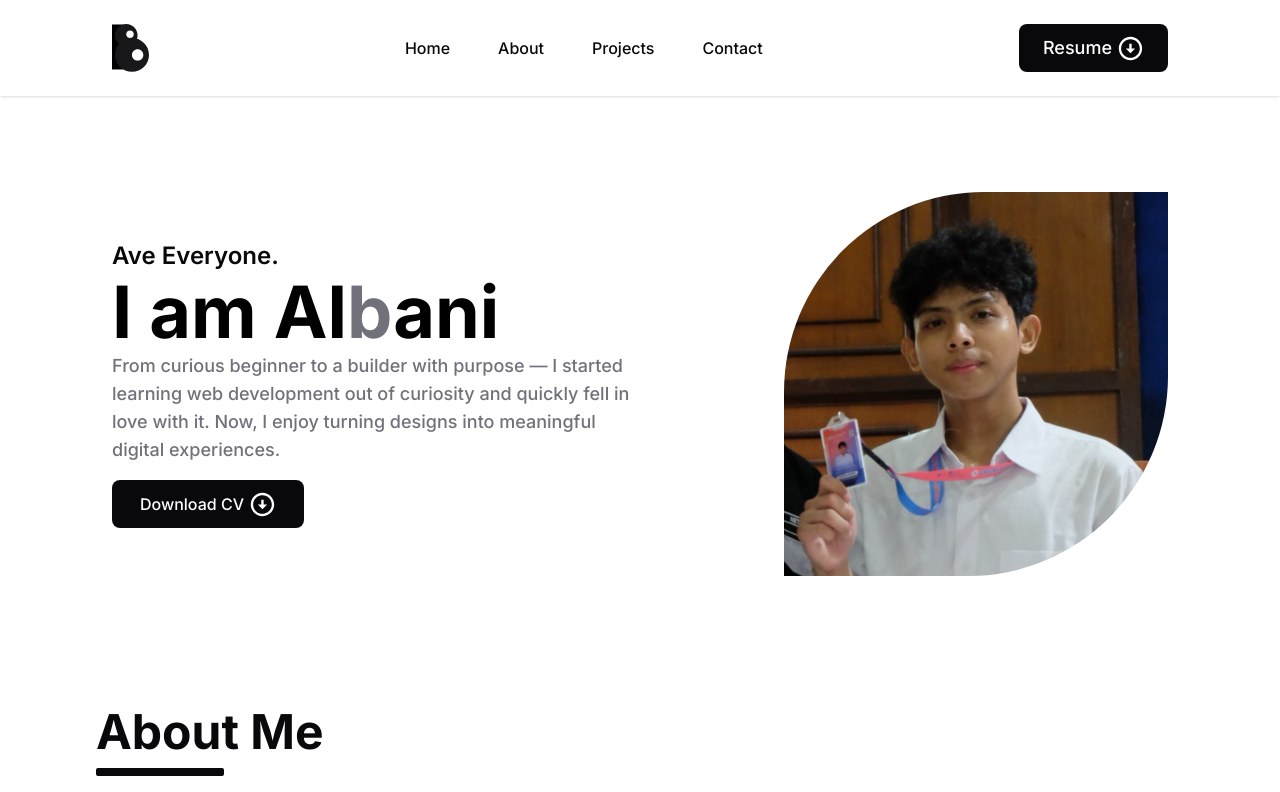
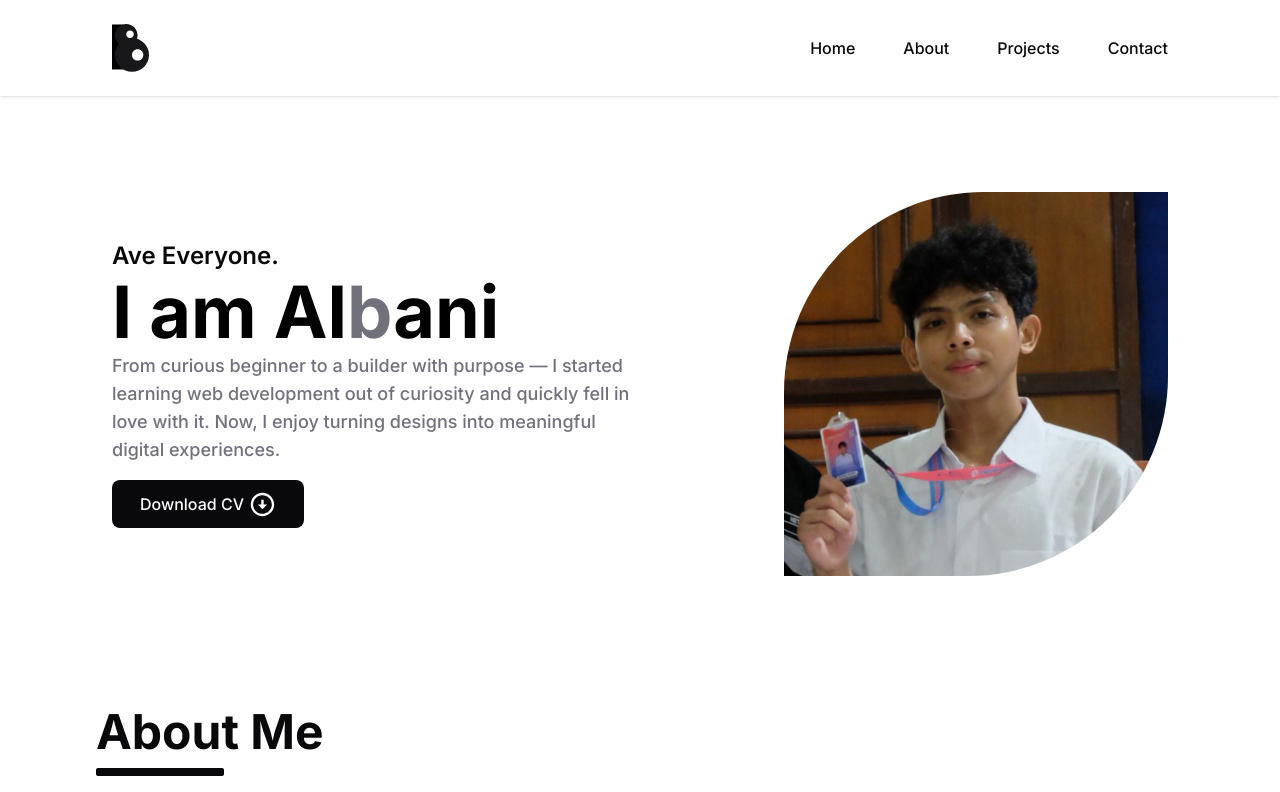
Before and after one commit to rzkyalbani/web-portfolio, a React (Vite) app: page / in a window 1280 px wide. Shown: the top 792 px of the page. Built offline with nearby package versions, Linux system fonts and the light colour scheme.

Commit message:
fix(ui): Fix navbar ui in mobile view

```diff
--- a/src/components/Navbar.jsx
+++ b/src/components/Navbar.jsx
@@ -8,7 +8,7 @@ function Navbar({ logo }) {
     return (
         <nav className="flex h-14 w-full items-center justify-between bg-white px-8 shadow-sm md:h-24 md:px-16 xl:px-28 2xl:px-56">
             <div className="h-7 w-auto md:h-11 xl:h-12">
-                <a href="">
+                <a href="#">
                     <img src={logo} alt="Logo" className="h-full w-full" />
                 </a>
             </div>
@@ -18,23 +18,35 @@ function Navbar({ logo }) {
 
             {/* Desktop link */}
             <div className="hidden md:flex md:items-center md:gap-7 xl:gap-12">
-                <a href="#" className="text-base font-medium text-zinc-950 hover:text-zinc-700">
+                <a
+                    href="#"
+                    className="text-base font-medium text-zinc-950 hover:text-zinc-700"
+                >
                     Home
                 </a>
-                <a href="#about" className="text-base font-medium text-zinc-950 hover:text-zinc-700">
+                <a
+                    href="#about"
+                    className="text-base font-medium text-zinc-950 hover:text-zinc-700"
+                >
                     About
                 </a>
-                <a href="#projects" className="text-base font-medium text-zinc-950 hover:text-zinc-700">
+                <a
+                    href="#projects"
+                    className="text-base font-medium text-zinc-950 hover:text-zinc-700"
+                >
                     Projects
                 </a>
-                <a href="#contact" className="text-base font-medium text-zinc-950 hover:text-zinc-700">
+                <a
+                    href="#contact"
+                    className="text-base font-medium text-zinc-950 hover:text-zinc-700"
+                >
                     Contact
                 </a>
             </div>
 
             {/* Desktop CTA Button */}
-            <a href="/my-cv.pdf" download={true}>
-                <button className="hidden h-10 cursor-pointer items-center gap-1 rounded-lg bg-zinc-950 hover:bg-zinc-700 md:flex md:gap-1 md:px-5 xl:h-12 xl:px-6">
+            <a href="/my-cv.pdf" className="hidden" download={true}>
+                <button className="h-10 cursor-pointer items-center gap-1 rounded-lg bg-zinc-950 hover:bg-zinc-700 md:flex md:gap-1 md:px-5 xl:h-12 xl:px-6">
                     <span className="text-base font-medium text-white xl:text-lg">
                         Resume
                     </span>
```
